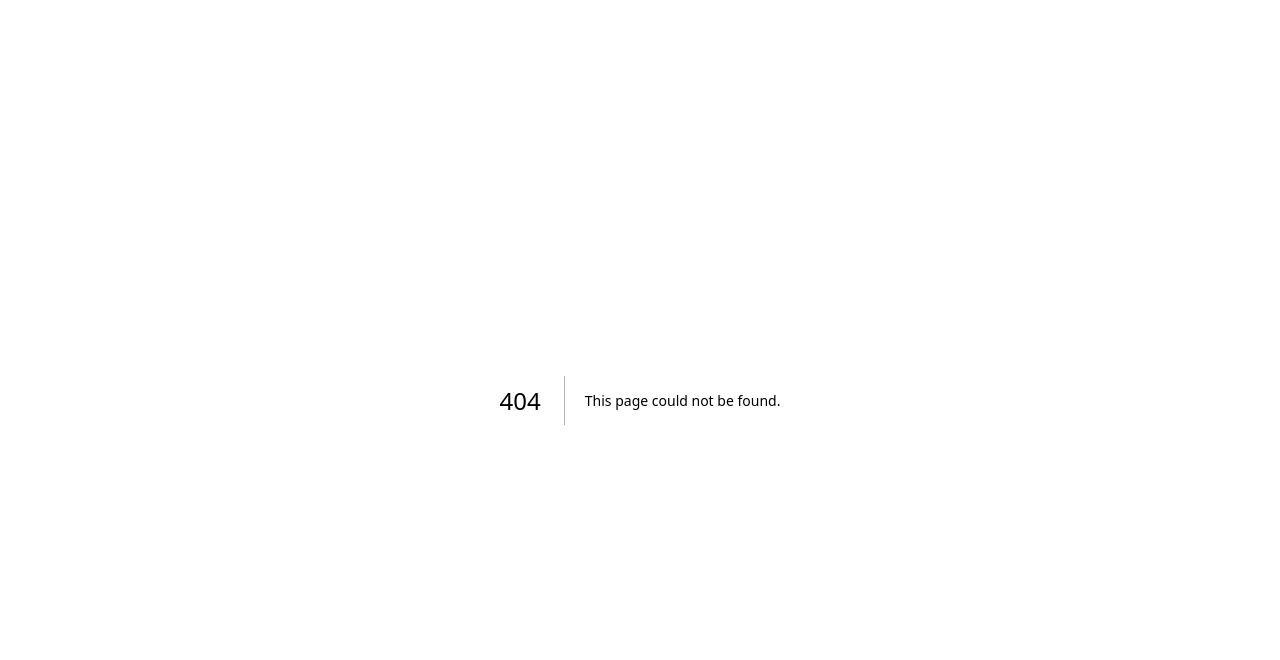
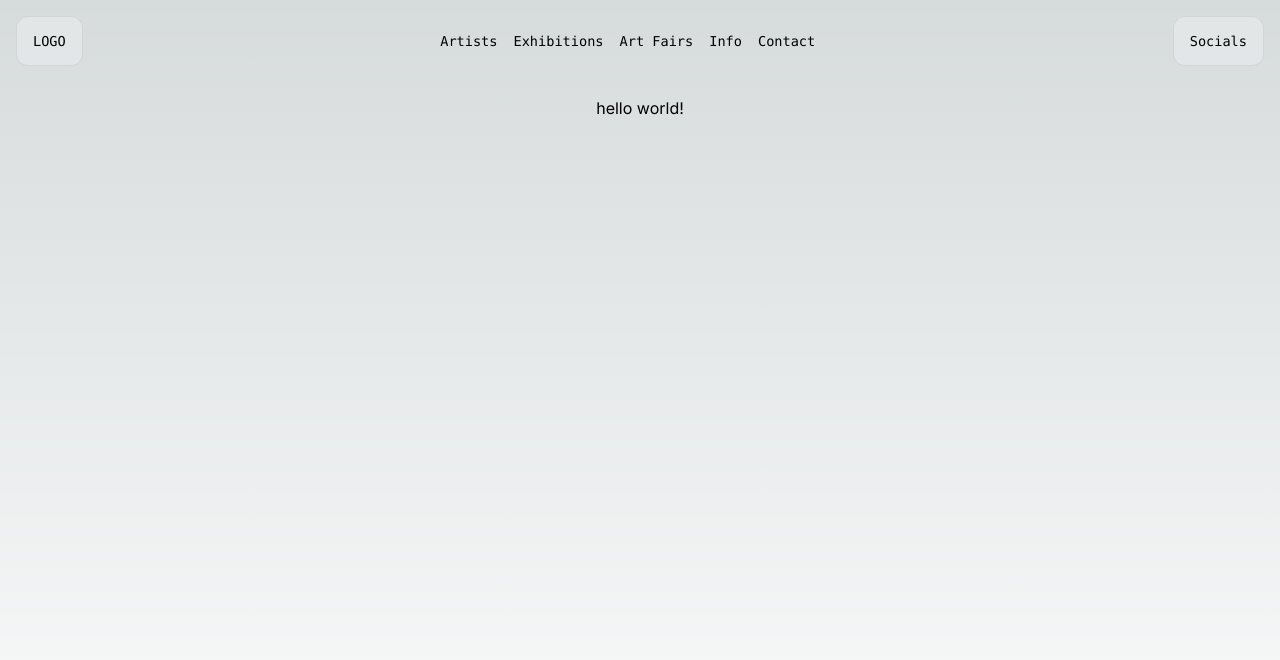
Before and after one commit to PiterMart/aura-valeries-landing, a Next.js app: page /artists in a window 1280 px wide. Before the commit this address had no page. Shown: the top 660 px of the page. Built offline with nearby package versions, Linux system fonts and the light colour scheme.

Commit message:
basic start

```diff
--- /dev/null
+++ b/src/app/artists/page.js
@@ -0,0 +1,10 @@
+import styles from "../page.module.css";
+
+export default function Artists() {
+    return (
+      <main className={styles.main}>
+        <p>hello world!</p>
+
+      </main>
+    );
+  }
--- a/src/app/layout.js
+++ b/src/app/layout.js
@@ -1,5 +1,7 @@
 import { Inter } from "next/font/google";
 import "./globals.css";
+import styles from "./page.module.css";
+import Link from "next/link";
 
 const inter = Inter({ subsets: ["latin"] });
 
@@ -11,7 +13,28 @@ export const metadata = {
 export default function RootLayout({ children }) {
   return (
     <html lang="en">
-      <body className={inter.className}>{children}</body>
+      <body className={inter.className}>
+        <div className={styles.nav}>
+          <div>
+            <p><Link href="/">LOGO</Link></p>
+          </div>
+          <div className={styles.list}>
+            <ul>
+              <li><Link href="/artists">Artists</Link></li>
+              <li><a href="">Exhibitions</a></li>
+              <li><a href="">Art Fairs</a></li>
+              <li><a href="">Info</a></li>
+              <li><a href="">Contact</a></li>
+            </ul>
+          </div>
+          <div>
+            <p>Socials</p>
+          </div>
+        </div>
+
+        {children}
+
+        </body>
     </html>
   );
 }
--- a/src/app/page.module.css
+++ b/src/app/page.module.css
@@ -3,29 +3,31 @@
   flex-direction: column;
   justify-content: space-between;
   align-items: center;
-  padding: 6rem;
+  padding: 3rem;
+  padding-top: 1rem;
   min-height: 100vh;
 }
 
-.description {
-  display: inherit;
-  justify-content: inherit;
-  align-items: inherit;
+.nav {
+  display: flex;
+  justify-content: space-between;
+  align-items: center;
   font-size: 0.85rem;
-  max-width: var(--max-width);
   width: 100%;
-  z-index: 2;
+  z-index: 1;
   font-family: var(--font-mono);
+  margin: auto;
+  padding: 1rem;
 }
 
-.description a {
+.nav a {
   display: flex;
   justify-content: center;
   align-items: center;
   gap: 0.5rem;
 }
 
-.description p {
+.nav p {
   position: relative;
   margin: 0;
   padding: 1rem;
@@ -72,6 +74,13 @@
   max-width: 30ch;
   text-wrap: balance;
 }
+.list ul{
+  list-style: none;
+  display: flex;
+}
+.list li{
+  padding: 0.5rem;
+}
 
 .center {
   display: flex;
@@ -93,12 +102,11 @@
   background: var(--primary-glow);
   width: 240px;
   height: 180px;
-  z-index: -1;
+  z-index: -3;
 }
 
 .center::before,
 .center::after {
-  content: "";
   left: 50%;
   position: absolute;
   filter: blur(45px);
@@ -119,6 +127,7 @@
     transform: translateX(4px);
   }
 }
+
 
 @media (prefers-reduced-motion) {
   .card:hover span {
```
Also changed, not shown: src/app/page.js (+3 -25 lines).
